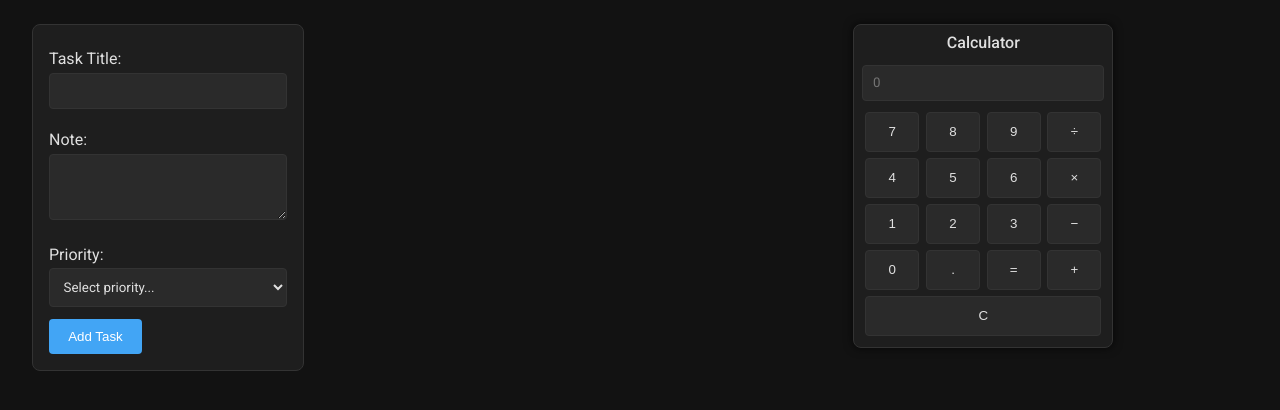
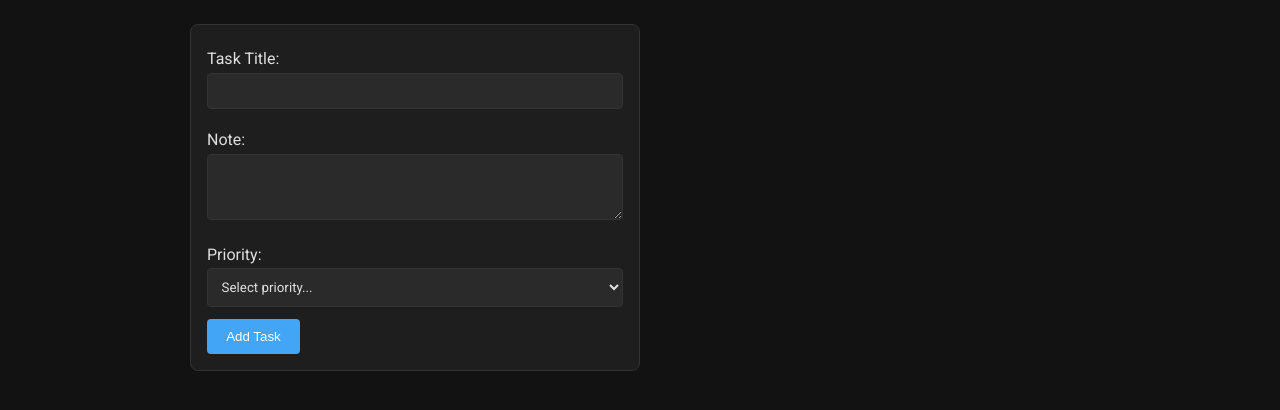
Before and after one commit to Marv187/SatisBoard, a website: page public/index.html in a window 1280 px wide. Shown: the part 78-488 px from the top of the page. Drawn offline with Linux system fonts and the light colour scheme; no server answers.

Commit message:
Remove calculator widget and simplify layout

```diff
--- a/public/index.html
+++ b/public/index.html
@@ -7,7 +7,7 @@
   <link rel="preconnect" href="https://fonts.googleapis.com">
   <link rel="stylesheet" href="https://fonts.googleapis.com/css2?family=Roboto:wght@400;500&display=swap">
   <style>
-    /* COLOR PALETTE (Adjust as you like) */
+    /* COLOR PALETTE */
     :root {
       --bg-color: #121212;         /* Main page background */
       --card-bg: #1e1e1e;         /* Form, cards background */
@@ -50,21 +50,13 @@
       color: var(--text-color);
     }
 
-    /* MAIN LAYOUT: 2 columns: left (form/tasks) and right (calculator) */
+    /* MAIN LAYOUT: 1 column for simplicity (form + tasks) */
     .main-layout {
       display: flex;
+      flex-direction: column;
       gap: 2rem;
-      align-items: flex-start;
-    }
-    .left-column {
-      flex: 2;
-      display: flex;
-      flex-direction: column;
-      gap: 1.5rem;
-    }
-    .right-column {
-      flex: 1;
-      position: relative; /* So the calculator can be absolutely positioned within this column */
+      max-width: 900px;
+      margin: 0 auto;
     }
 
     /* FORM AND TASK CARDS */
@@ -75,7 +67,6 @@
     }
     .form-container {
       max-width: 450px;
-      margin: 0 auto 0 0; /* left-align in column */
       border: 1px solid var(--border-color);
     }
     label {
@@ -133,73 +124,19 @@
     /* EDIT FORM */
     #editFormContainer {
       max-width: 450px;
-      margin: 0 auto 0 0;
       border: 1px solid var(--border-color);
       display: none;
-    }
-
-    /* CALCULATOR WIDGET */
-    #calculatorWidget {
-      position: absolute;  /* placed inside right-column */
-      top: 0;
-      left: 0;
-      width: 260px;
-      background: var(--card-bg);
-      color: var(--text-color);
-      border: 1px solid var(--border-color);
-      border-radius: 8px;
-      padding: 0.5rem;
-      cursor: move;
-      box-shadow: 0 0 10px rgba(0,0,0,0.7);
-    }
-    #calculatorHeader {
-      font-weight: 500;
-      text-align: center;
-      margin-bottom: 0.5rem;
-      cursor: move;
-    }
-    #calcInput {
-      width: 100%;
-      padding: 0.6rem;
-      margin-bottom: 0.5rem;
-      border: 1px solid var(--border-color);
-      border-radius: 4px;
-      background: #2a2a2a;
-      color: var(--text-color);
-      font-family: 'Roboto', sans-serif;
-    }
-    #calculatorWidget button {
-      margin: 3px;
-      width: 54px;
-      height: 40px;
-      background: #2a2a2a;
-      border: 1px solid var(--border-color);
-      border-radius: 4px;
-      color: var(--text-color);
-      cursor: pointer;
-      font-weight: 500;
-      transition: background 0.2s;
-    }
-    #calculatorWidget button:hover {
-      background: var(--hover-accent);
-      border-color: var(--hover-accent);
-    }
-    .calc-row {
-      display: flex;
-      justify-content: space-between;
     }
   </style>
 </head>
 <body>
   <header>
     <h1>SatisBoard</h1>
-    <!-- Updated URL to Satisfactory Tools production -->
+    <!-- Link to Satisfactory Tools (production) -->
     <a href="https://www.satisfactorytools.com/1.0/production" target="_blank">Satisfactory Tools</a>
   </header>
 
   <div class="main-layout">
-    <!-- LEFT COLUMN: Form + Edit Form + Task List -->
-    <div class="left-column">
     <!-- CREATE TASK FORM -->
     <div class="form-container">
       <form id="taskForm">
@@ -247,43 +184,6 @@
 
     <!-- TASKS LIST -->
     <div id="tasks-container"></div>
-    </div>
-
-    <!-- RIGHT COLUMN: Draggable Calculator -->
-    <div class="right-column">
-      <div id="calculatorWidget">
-        <div id="calculatorHeader">Calculator</div>
-        <input id="calcInput" type="text" placeholder="0" readonly />
-
-        <div class="calc-row">
-          <button onclick="pressKey('7')">7</button>
-          <button onclick="pressKey('8')">8</button>
-          <button onclick="pressKey('9')">9</button>
-          <button onclick="pressKey('/')">÷</button>
-        </div>
-        <div class="calc-row">
-          <button onclick="pressKey('4')">4</button>
-          <button onclick="pressKey('5')">5</button>
-          <button onclick="pressKey('6')">6</button>
-          <button onclick="pressKey('*')">×</button>
-        </div>
-        <div class="calc-row">
-          <button onclick="pressKey('1')">1</button>
-          <button onclick="pressKey('2')">2</button>
-          <button onclick="pressKey('3')">3</button>
-          <button onclick="pressKey('-')">−</button>
-        </div>
-        <div class="calc-row">
-          <button onclick="pressKey('0')">0</button>
-          <button onclick="pressKey('.')">.</button>
-          <button onclick="calculate()">=</button>
-          <button onclick="pressKey('+')">+</button>
-        </div>
-        <div class="calc-row">
-          <button onclick="clearCalc()" style="width:100%">C</button>
-        </div>
-      </div>
-    </div>
   </div>
 
   <script>
@@ -436,72 +336,6 @@
         console.error('Error deleting task:', error);
       }
     }
-
-    /*******************************
-     *  CALCULATOR LOGIC
-     ******************************/
-    function pressKey(key) {
-      const display = document.getElementById('calcInput');
-      if (display.value === '0' || display.value === '') {
-        display.value = key;
-      } else {
-        display.value += key;
-      }
-    }
-
-    function calculate() {
-      const display = document.getElementById('calcInput');
-      try {
-        // Simple eval for demonstration
-        const result = eval(display.value);
-        display.value = result;
-      } catch {
-        display.value = 'Error';
-      }
-    }
-
-    function clearCalc() {
-      document.getElementById('calcInput').value = '';
-    }
-
-    /*******************************
-     *  DRAGGABLE WIDGET
-     ******************************/
-    const calculatorWidget = document.getElementById('calculatorWidget');
-    const calculatorHeader = document.getElementById('calculatorHeader');
-
-    let offsetX, offsetY;
-    calculatorHeader.addEventListener('mousedown', startDrag);
-
-    function startDrag(e) {
-      e.preventDefault();
-      offsetX = e.clientX - calculatorWidget.getBoundingClientRect().left;
-      offsetY = e.clientY - calculatorWidget.getBoundingClientRect().top;
-      document.addEventListener('mousemove', dragWidget);
-      document.addEventListener('mouseup', stopDrag);
-    }
-
-    function dragWidget(e) {
-      e.preventDefault();
-      // New position relative to the .right-column
-      const parentRect = calculatorWidget.parentElement.getBoundingClientRect();
-      let left = e.clientX - offsetX - parentRect.left;
-      let top = e.clientY - offsetY - parentRect.top;
-
-      // Optional: Keep calculator within the .right-column boundaries
-      const maxLeft = parentRect.width - calculatorWidget.offsetWidth;
-      const maxTop = parentRect.height - calculatorWidget.offsetHeight;
-      left = Math.max(0, Math.min(left, maxLeft));
-      top = Math.max(0, Math.min(top, maxTop));
-
-      calculatorWidget.style.left = left + 'px';
-      calculatorWidget.style.top = top + 'px';
-    }
-
-    function stopDrag() {
-      document.removeEventListener('mousemove', dragWidget);
-      document.removeEventListener('mouseup', stopDrag);
-    }
   </script>
 </body>
 </html>
```
Lines whose indentation alone changed are shown as unchanged.
